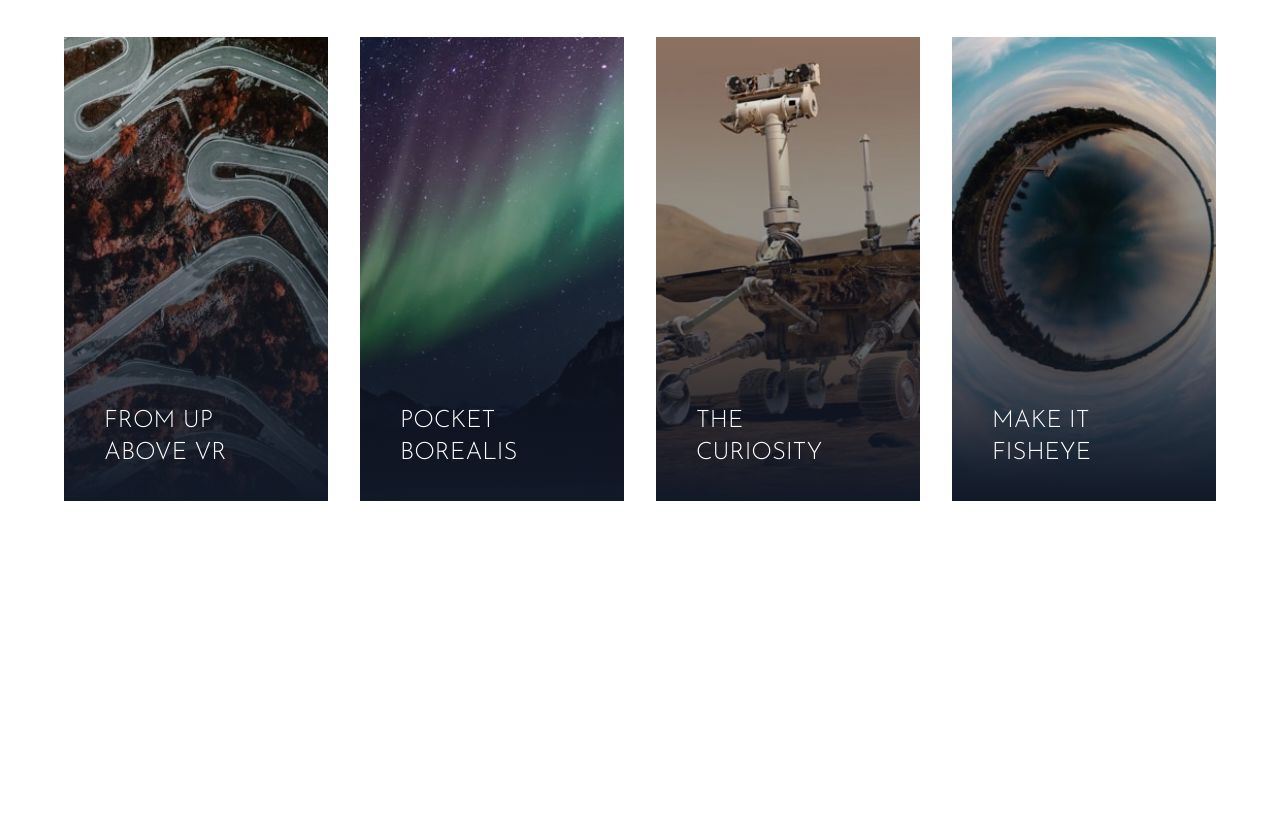
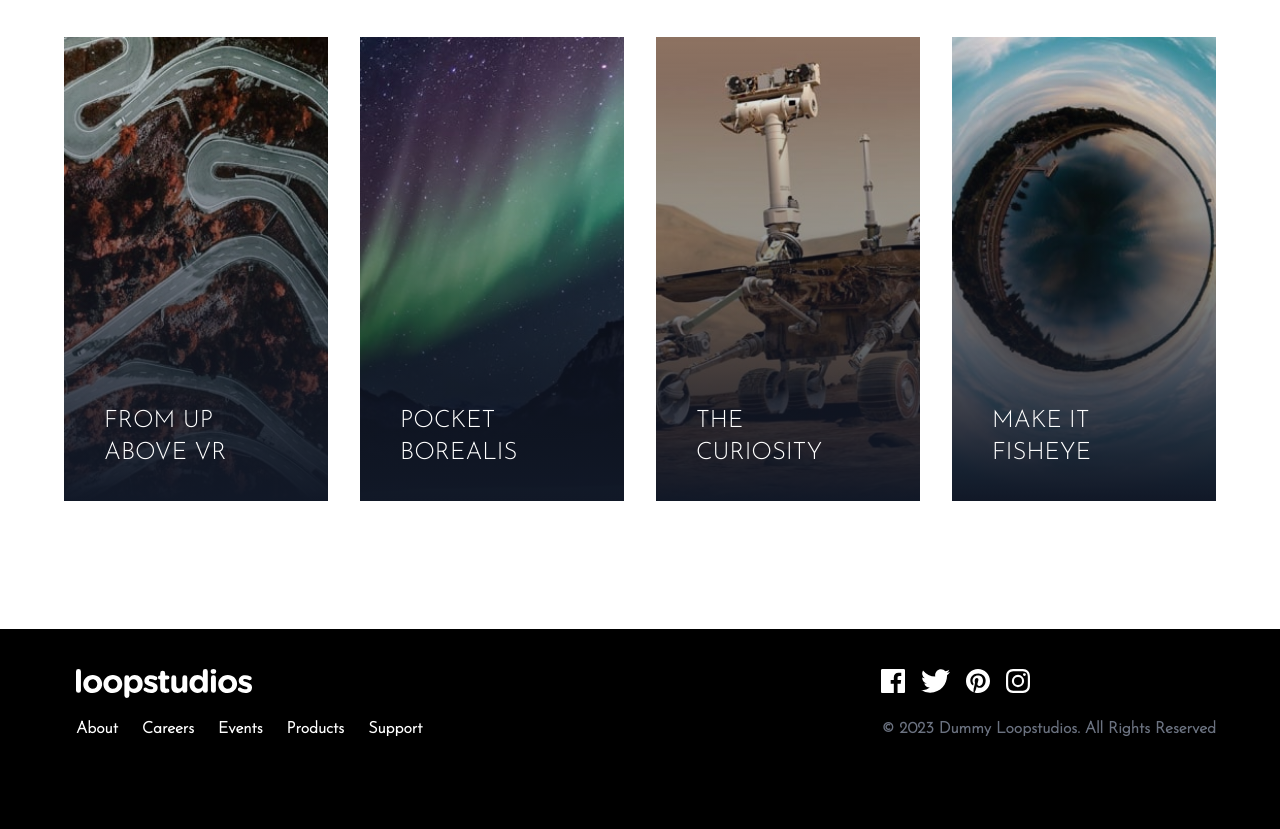
Before and after one commit to gauravbharat/dummy-vr-company-webpage, a website: page index.html in a window 1280 px wide. Shown: the part 2007-2836 px from the top of the page. Before the commit the page ends 2636 px from the top, so only its background shows below. Drawn offline with Linux system fonts and the light colour scheme; a web font is replaced by a local one.

Commit message:
footer section

```diff
--- a/index.html
+++ b/index.html
@@ -314,5 +314,113 @@
         </div>
       </div>
     </section>
+
+    <footer class="bg-black">
+      <!-- Container -->
+      <div class="container max-w-6xl py-10 mx-auto">
+        <!-- Footer flex container -->
+        <div
+          class="flex flex-col items-center mb-8 space-y-6 md:flex-row md:space-y-0 md:justify-between md:items-start"
+        >
+          <!-- Menu & Logo container -->
+          <div
+            class="flex flex-col items-center space-between md:items-start space-y-4"
+          >
+            <!-- Logo -->
+            <div class="h-8">
+              <img src="images/logo.svg" alt="" class="w-44 md:ml-3" />
+            </div>
+
+            <!-- Menu container -->
+            <div
+              class="flex flex-col items-center space-y-4 font-bold text-white md:flex-row md:space-y-0 md:space-x-6 md:ml-3"
+            >
+              <!-- Item 1 -->
+              <div class="h-10 group">
+                <a href="#">About</a>
+                <div
+                  class="mx-2 group-hover:border-b group-hover:border-blue-50 cursor-pointer"
+                ></div>
+              </div>
+
+              <!-- Item 2 -->
+              <div class="h-10 group">
+                <a href="#">Careers</a>
+                <div
+                  class="mx-2 group-hover:border-b group-hover:border-blue-50 cursor-pointer"
+                ></div>
+              </div>
+
+              <!-- Item 3 -->
+              <div class="h-10 group">
+                <a href="#">Events</a>
+                <div
+                  class="mx-2 group-hover:border-b group-hover:border-blue-50 cursor-pointer"
+                ></div>
+              </div>
+
+              <!-- Item 4 -->
+              <div class="h-10 group">
+                <a href="#">Products</a>
+                <div
+                  class="mx-2 group-hover:border-b group-hover:border-blue-50 cursor-pointer"
+                ></div>
+              </div>
+
+              <!-- Item 5 -->
+              <div class="h-10 group">
+                <a href="#">Support</a>
+                <div
+                  class="mx-2 group-hover:border-b group-hover:border-blue-50 cursor-pointer"
+                ></div>
+              </div>
+            </div>
+          </div>
+
+          <!-- Social and Copyright container -->
+          <div
+            class="flex flex-col items-start justify-between space-y-4 text-gray-500"
+          >
+            <!-- Icons container -->
+            <div
+              class="flex items-center justify-center mx-auto space-x-4 md:justifi-end md:mx-0"
+            >
+              <!-- Icon 1 -->
+              <div class="h-8 group">
+                <a href="#">
+                  <img src="images/icon-facebook.svg" alt="" class="h-6" />
+                </a>
+              </div>
+
+              <!-- Icon 2 -->
+              <div class="h-8 group">
+                <a href="#">
+                  <img src="images/icon-twitter.svg" alt="" class="h-6" />
+                </a>
+              </div>
+
+              <!-- Icon 3 -->
+              <div class="h-8 group">
+                <a href="#">
+                  <img src="images/icon-pinterest.svg" alt="" class="h-6" />
+                </a>
+              </div>
+
+              <!-- Icon 4 -->
+              <div class="h-8 group">
+                <a href="#">
+                  <img src="images/icon-instagram.svg" alt="" class="h-6" />
+                </a>
+              </div>
+            </div>
+
+            <!-- Copyright -->
+            <div class="font-bold text-center">
+              &copy; 2023 Dummy Loopstudios. All Rights Reserved
+            </div>
+          </div>
+        </div>
+      </div>
+    </footer>
   </body>
 </html>
```
Also changed, not shown: css/style.css.
